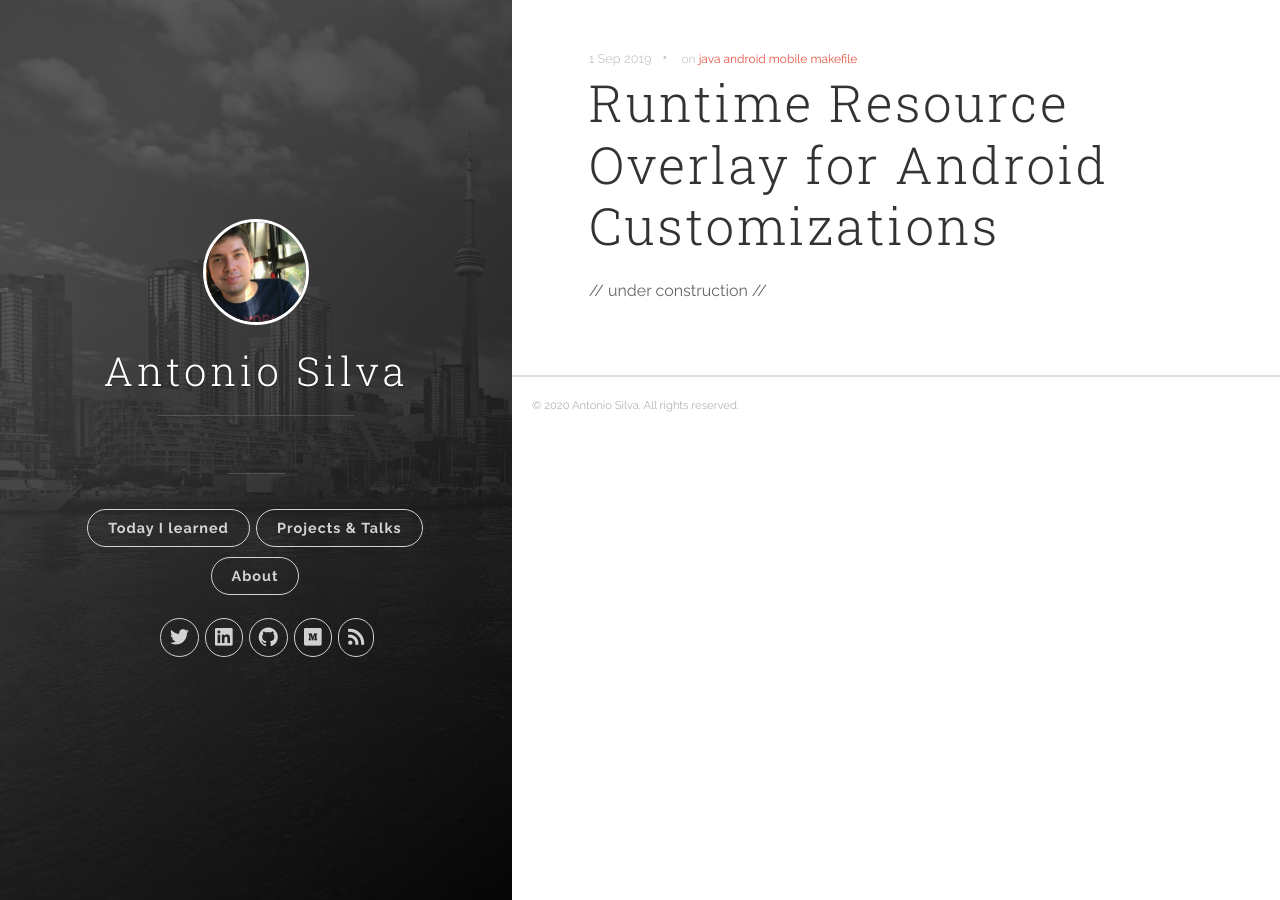
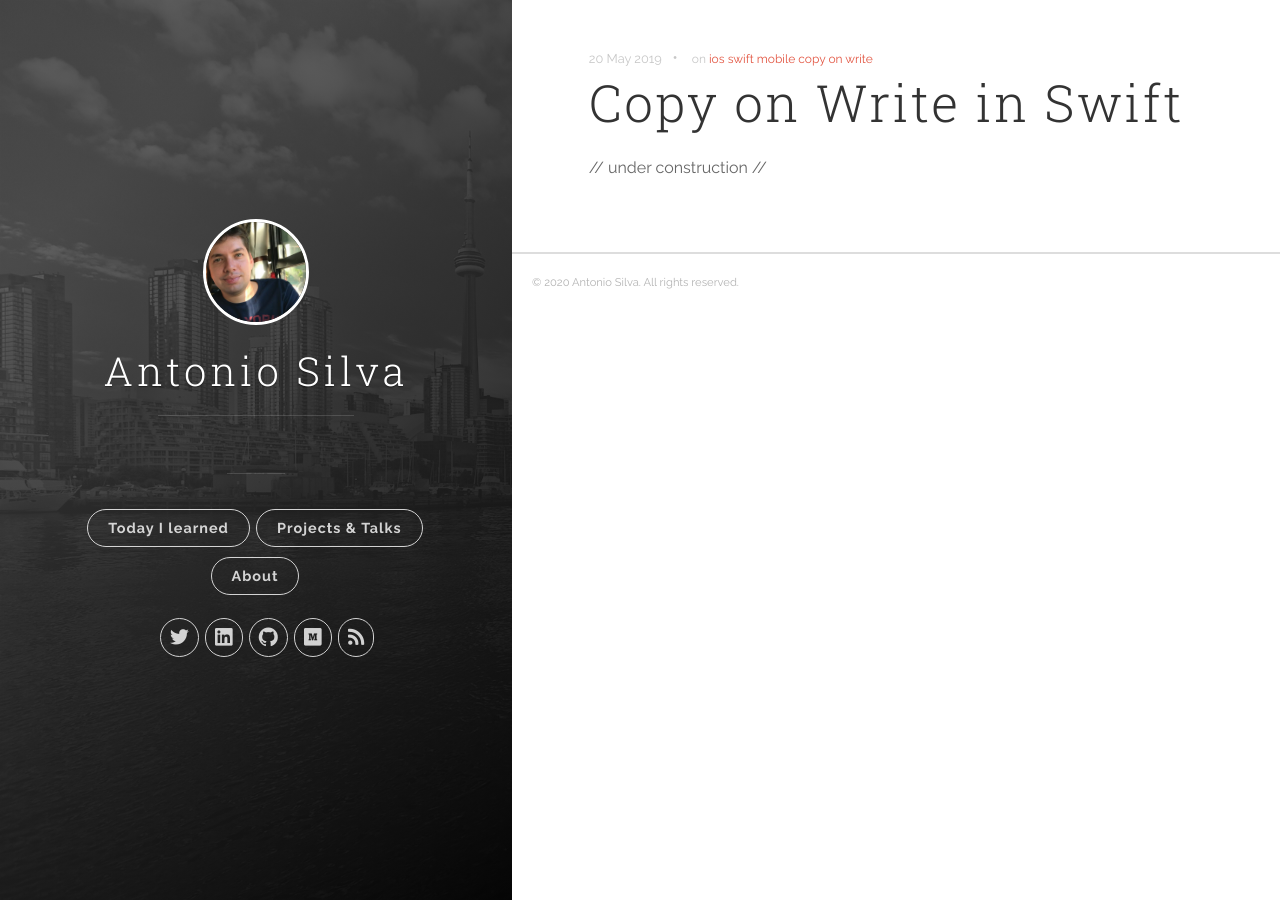
Before and after one commit to antoniosj/antoniosj.github.io, a Jekyll site: the page built from _posts/2019-09-01-rro.markdown, in a window 1280 px wide. Built offline with Jekyll 4.4.1, drawn with Linux system fonts in a browser that asks for light colours.

Commit message:
Update 2019-09-01-rro.markdown

```diff
--- a/_posts/2019-09-01-rro.markdown
+++ b/_posts/2019-09-01-rro.markdown
@@ -1,8 +1,8 @@
 ---
-title:  "Runtime Resource Overlay for Android Customizations"
-date:   2019-09-01 22:00:00
-categories: [android, mobile, java]
-tags: [java, android, mobile, makefile]
+title:  "Copy on Write in Swift"
+date:   2019-05-20 22:00:00
+categories: [ios]
+tags: [ios, swift, mobile, copy on write]
 ---
 
 // under construction //
```
